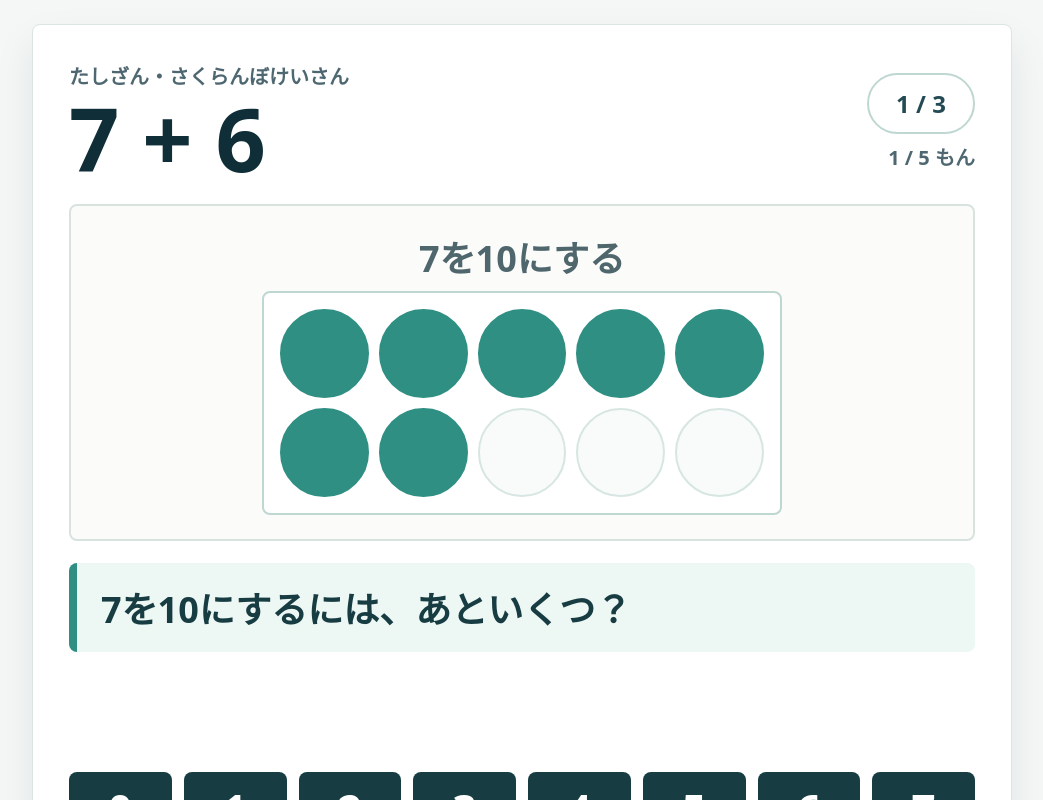
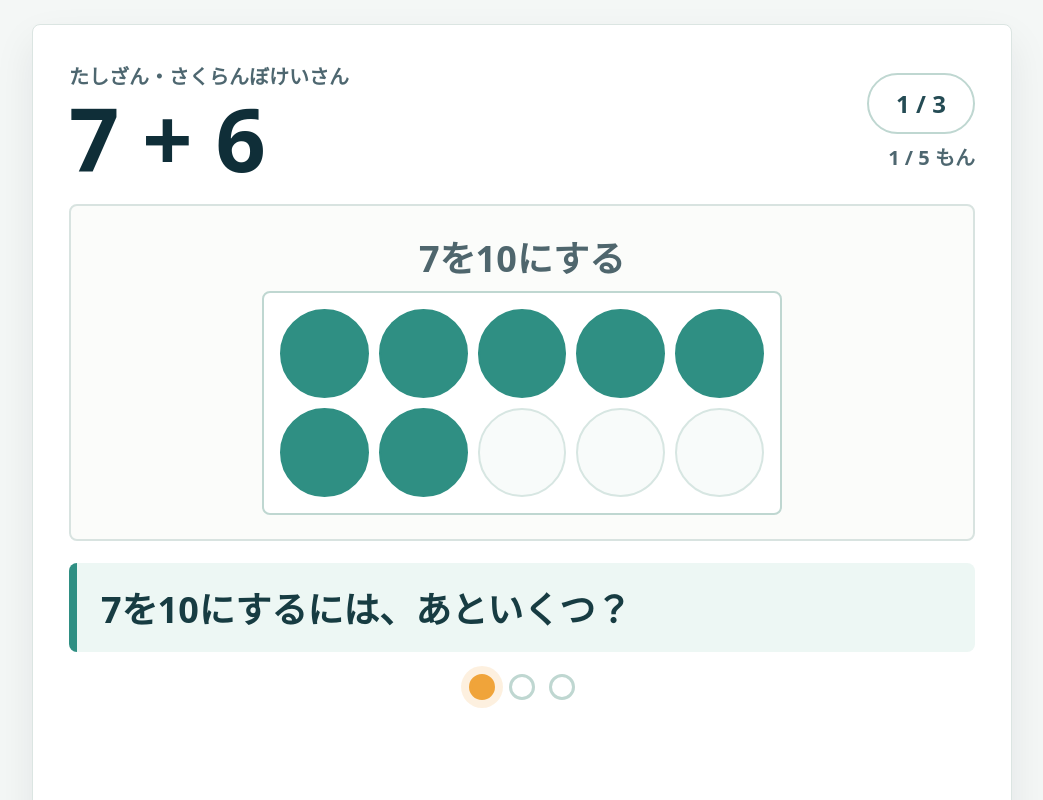
Before and after one commit to juntack/math-cherry-practice, a React (Vite) app: page / in a window 1280 px wide. Both pictures are taken after a click on the button "はじめる". Shown: the top 800 px of the page, without its empty margins (118-1161 px from the left). Built offline with nearby package versions, Linux system fonts and the light colour scheme.

Commit message:
Add step progress indicator

```diff
--- a/src/styles.css
+++ b/src/styles.css
@@ -399,6 +399,32 @@ h1 {
   font-weight: 900;
 }
 
+.step-track {
+  min-height: 36px;
+  display: flex;
+  justify-content: center;
+  gap: 14px;
+}
+
+.step-dot {
+  width: 26px;
+  height: 26px;
+  border: 3px solid #bfd7d1;
+  border-radius: 50%;
+  background: #ffffff;
+}
+
+.step-dot.current {
+  border-color: #f0a43a;
+  background: #f0a43a;
+  box-shadow: 0 0 0 8px rgba(240, 164, 58, 0.16);
+}
+
+.step-dot.done {
+  border-color: #2f8f83;
+  background: #2f8f83;
+}
+
 .feedback-row {
   min-height: 76px;
   display: grid;
@@ -533,4 +559,13 @@ h1 {
   .number-grid {
     grid-template-columns: repeat(4, minmax(64px, 1fr));
   }
+
+  .step-track {
+    gap: 10px;
+  }
+
+  .step-dot {
+    width: 22px;
+    height: 22px;
+  }
 }
--- a/src/ui/screens/PracticeScreen.tsx
+++ b/src/ui/screens/PracticeScreen.tsx
@@ -88,6 +88,24 @@ export function PracticeScreen({
           )}
         </div>
 
+        <div
+          className="step-track"
+          aria-label={`${stepCount}このうち${Math.min(stepIndex + 1, stepCount)}こめ`}
+        >
+          {Array.from({ length: stepCount }, (_, index) => (
+            <span
+              key={index}
+              className={[
+                "step-dot",
+                index < stepIndex || problemCompleted ? "done" : "",
+                index === stepIndex && !problemCompleted ? "current" : ""
+              ]
+                .filter(Boolean)
+                .join(" ")}
+            />
+          ))}
+        </div>
+
         <div className="feedback-row" aria-live="polite">
           {feedback === "correct" && <div className="feedback correct">○</div>}
           {feedback === "incorrect" && <div className="feedback incorrect">×</div>}
```
Also changed, not shown: 2 other files (tests, documents, lock files or other folders).
